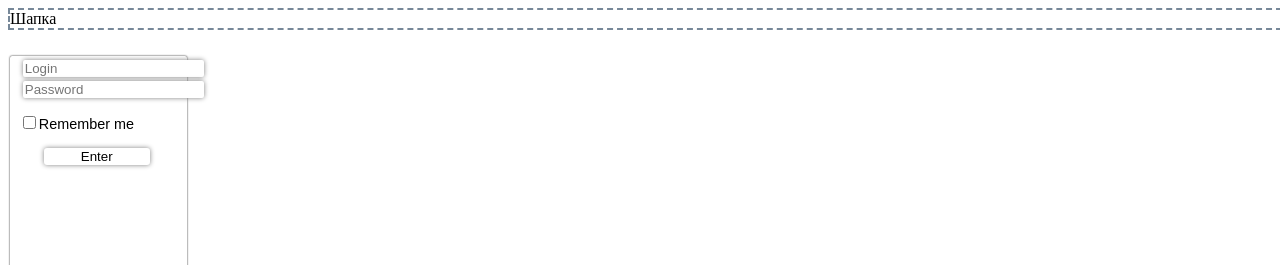
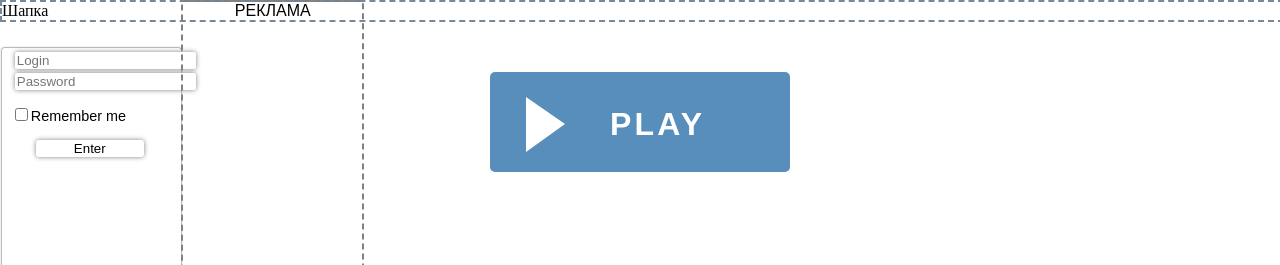
Before and after one commit to govnodel/AkfubFlags, a PHP site: page /main.html in a window 1280 px wide. Shown: the top 265 px of the page. Run offline with PHP 8.4, Linux system fonts and the light colour scheme; some libraries are stand-ins or nearby versions.

Commit message:
Промежуточно что-то есть, нада фиксить

```diff
--- a/code/css/mainss.css
+++ b/code/css/mainss.css
@@ -1,23 +1,48 @@
 /* Список задач:
-  1. Оптимизировать код
-  2. Сделать адаптивность
-  3. Сделать нормальную позицию объектам
-  4. Сделать переключение кона логина и регистрации
-  5. Сделать кнопку профиля */
+  1. Сделать адаптивность
+  2. Сделать нормальную позицию объектам
+  3. Сделать переключение окна логина и регистрации
+  4. Сделать кнопку профиля
+  5. Сделать сука нормальный вид объектам */
 body {
-
+  width: 100%;
+  height: 100vh;
+  padding: 0;
+  margin: 0;
+}
+/* УУ РЕКЛАМА АТПИСКА ПРАДАЛСЯ */
+#ad {
+  /* Текст на время отсутствия банера */
+  font-family: sans-serif;
+  text-align: center;
+  /* Гроница на первое время*/
+  border-radius: 3px;
+  border: 2px dashed gray;
+  /* Бля забыл размер указать сука(уже указал, всё хорошо) */
+  width: 14%;
+  height: 60%;
+  /* Ну чо пацаны, позиционирование */
+  position: relative;
+  top: 0;
+  left: 2px;
+  float: left;
 }
 #desc {
   border-radius: 3px;
+  margin-top: 13vh;
+  margin-left: 13%;
   box-shadow: 0 0 2px black;
   background-blend-mode: multiply;
   background-color: white;
   background-image: url(../../akfub/otherimgs/paramparampam.jpg);
   width: 60%;
   height: 60vh;
+  /* Позиционирование??? (Ахуеть получилось) */
   position: relative;
   top: 20px;
   left: 30px;
+  /* КурсорчиииииииииииииИИиИИиииИИИииИиииииИИиИИИиииИИИиииииииииииИИк */
+  cursor: text;
 }
 #hat {
   position: fixed;
@@ -28,11 +53,15 @@ body {
 #_menu_log_reg {
   border-radius: 2px;
   box-shadow: 0 0 2px black;
+  /* Мож и тут получиться позиционирование(Ебать оно получилось) */
   position: relative;
   top: 6vh;
   left: 2px;
   width: 14%;
-  height: 30vh
+  height: 30vh;
+  float: left;
+  /* Шоб курсору жизнь малиной не казалась */
+  cursor: pointer;
 }
 /* Поля для ввода */
 #_menu_log_reg > input:nth-child(1) {
@@ -71,9 +100,10 @@ body {
 /* Кнопка играца */
 svg {
   margin-left: 10%;
-  margin-top: 180px;
+  margin-top: 5vh;
   opacity: .9;
-  /* Пробую задать сука позицию */
+  cursor: crosshair;
+  /* Пробую задать сука позицию Нихуя сибе, получилось..))*/
   position: relative;
   top: 4vh
 }
@@ -86,3 +116,9 @@ svg text{
 svg:hover {
   opacity: 1
 }
+/* @media (min-width: 1254) { а давайте ещё адаптивность не буит работать, ага
+  #_menu_log_reg {
+    width: 20px;
+
+  }
+} */
--- a/code/main.html
+++ b/code/main.html
@@ -31,6 +31,10 @@
       <text x="40%" y="55%" dominant-baseline="middle" text-anchor="right" fill = 'white'>PLAY</text>
     </svg>
   </a>
+  <!-- Рекламный банер -->
+  <div id="ad">
+    РЕКЛАМА
+  </div>
   <div id="desc">
     <ul>
       <li>ЬБББББББ</li>
@@ -40,6 +44,5 @@
       <li>ЬБББББББ</li>
     </ul>
   </div>
-    <!-- Рекламный банер -->
 </body>
 </html>
--- a/code/scripts/dataBase.js
+++ b/code/scripts/dataBase.js
@@ -1,4 +1,4 @@
-
+// Бiльше флагов нада
 var names = []; //<-- массив с именами флагов
 var links = []; //<-- массив с ссылками на флаги
 
```
